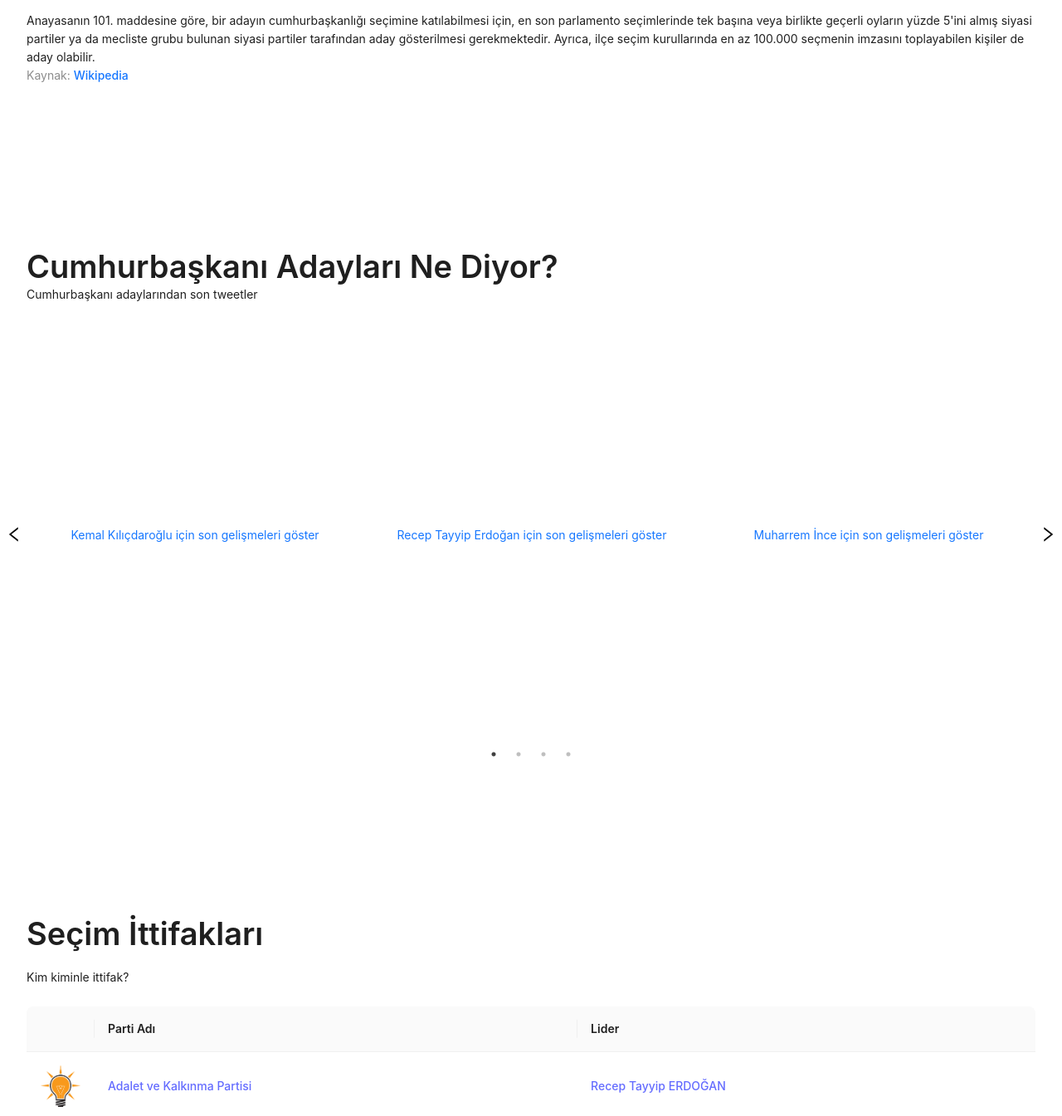
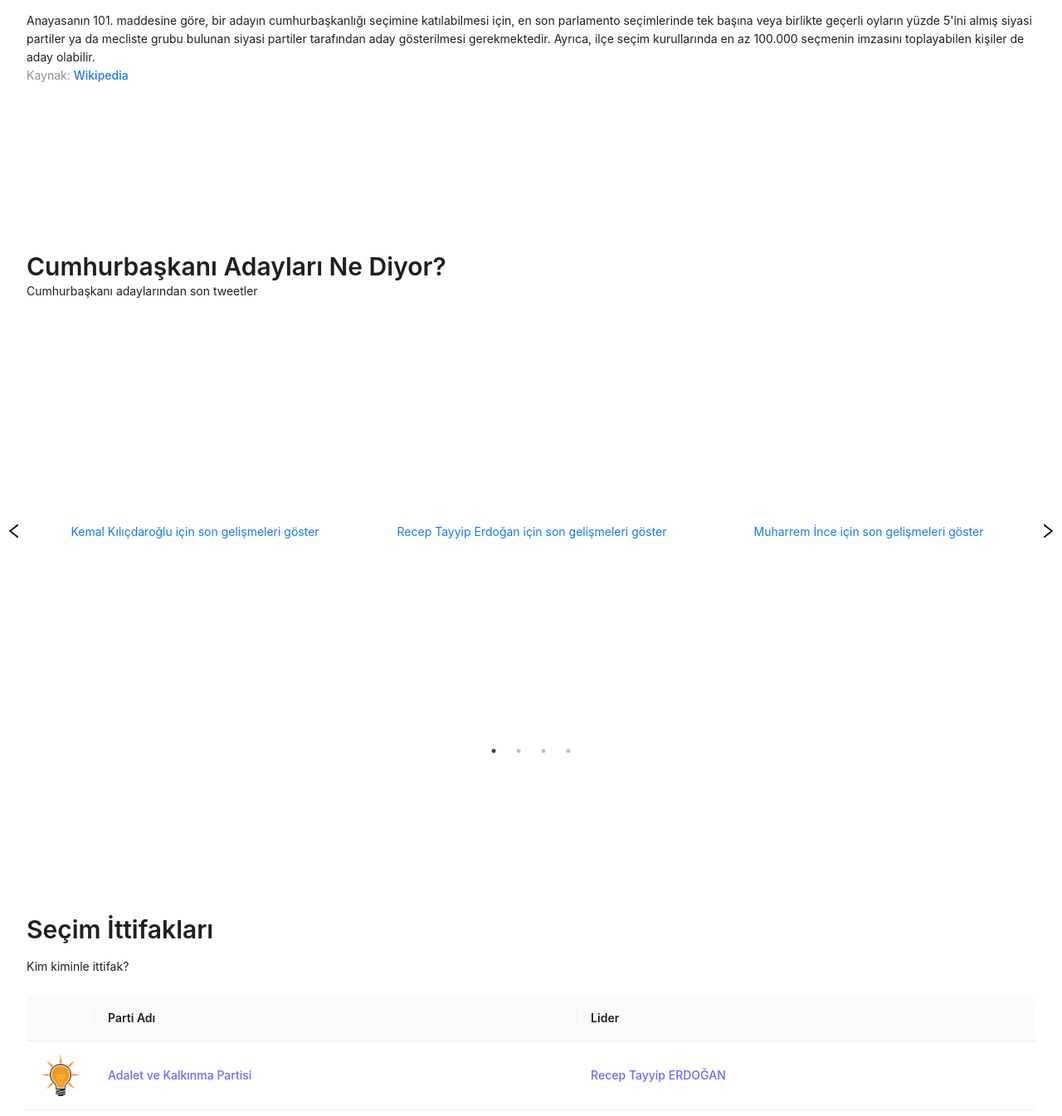
Before and after one commit to ardaorkin/secimenekadarkaldi, a React (Vite) app: page / in a window 1280 px wide. Shown: the part 1037-2382 px from the top of the page at 83% size. Built offline with nearby package versions, Linux system fonts and the light colour scheme.

Commit message:
kepp one h1

```diff
--- a/src/containers/Alliances.tsx
+++ b/src/containers/Alliances.tsx
@@ -141,7 +141,9 @@
   const handleBeforeChange = (id: number) => setCurrentAliance(Object.keys(alliances)[id]);
   return (
     <div id="alliance" className="page">
-      <Typography.Title style={{ textAlign: "start" }}>Seçim İttifakları</Typography.Title>
+      <Typography.Title level={2} style={{ textAlign: "start" }}>
+        Seçim İttifakları
+      </Typography.Title>
       <Typography.Text style={{ textAlign: "start", display: "block" }}>Kim kiminle ittifak?</Typography.Text>
       <Typography.Title level={4} style={{ textAlign: "start" }}>
         {currentAlliance}
--- a/src/containers/TwitterWidgets.tsx
+++ b/src/containers/TwitterWidgets.tsx
@@ -57,7 +57,7 @@
 
   return (
     <div id="twitter-cards" className="page">
-      <Typography.Title level={1} style={{ textAlign: "start", margin: 0 }}>
+      <Typography.Title level={2} style={{ textAlign: "start", margin: 0 }}>
         Cumhurbaşkanı Adayları Ne Diyor?
       </Typography.Title>
       <Typography.Text style={{ textAlign: "start", display: "block", marginBottom: "2em" }}>
```
